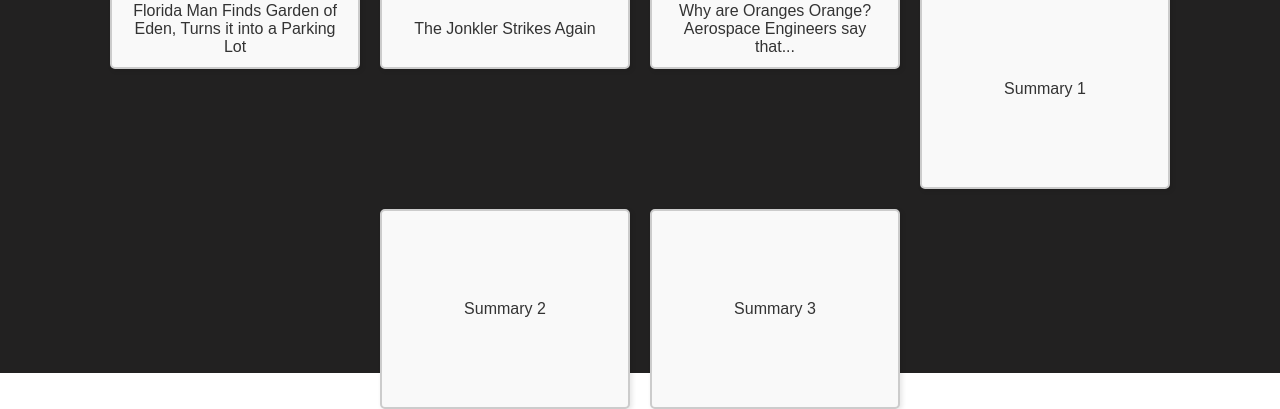
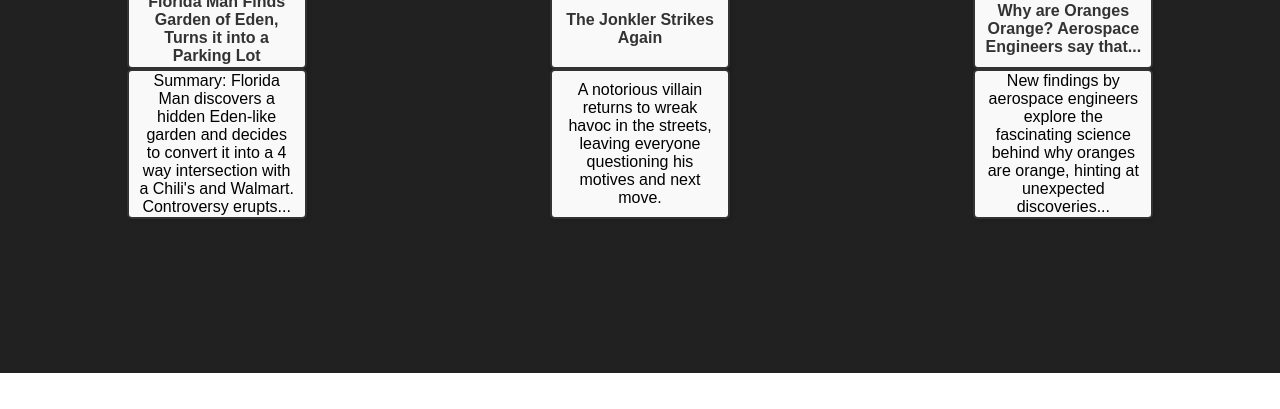
Before and after one commit to JPL45/United-Hacks-V4-NayNayGroup, a plain HTML site: page index.html in a window 1280 px wide. Shown: the part 427-836 px from the top of the page. After the commit the page ends 800 px from the top, so only its background shows below. Drawn offline with Linux system fonts and the light colour scheme.

Commit message:
Update index.html
Upgraded CSS for displayed articles.

```diff
--- a/index.html
+++ b/index.html
@@ -145,7 +145,7 @@
             transform: translateY(25px);
         }
 
-        /* Styling for configurable text boxes (headers and summaries) */
+        /* Styling for conjoined text boxes (headers and summaries) */
         .text-box-container {
             display: flex;
             justify-content: center;
@@ -154,10 +154,31 @@
             margin-top: 30px;
         }
 
-        .configurable-header {
-            width: 250px; /* Small size for header boxes */
-            height: 80px; /* Height of header box */
-            border: 2px solid #ccc;
+       /* Styling for conjoined text boxes (headers and summaries) */
+.text-box-container {
+    display: flex;
+    justify-content: center;
+    gap: 20px;
+    flex-wrap: wrap; /* Allow boxes to wrap if necessary */
+    margin-top: 30px;
+    justify-content: space-around; /* Distribute boxes evenly */
+}
+
+/* Styling for conjoined text boxes (headers and summaries) */
+.text-box-container {
+    display: flex;
+    justify-content: center;
+    gap: 30px;  /* Increase gap for spacing */
+    flex-wrap: wrap; /* Allow boxes to wrap if necessary */
+    margin-top: 30px;
+    justify-content: space-around; /* Distribute boxes evenly */
+}
+
+/* Styling for header boxes */
+.conjoined-header {
+    width: 180px; /* Smaller size for fitting side by side */
+    height: 80px;
+    border: 2px solid #333; /* Dark border to make it visible */
     border-radius: 5px;
     padding: 10px;
     font-size: 16px;
@@ -168,12 +189,16 @@
     align-items: center;
     justify-content: center;
     color: #333;
+    word-wrap: break-word;
+    overflow-wrap: break-word;
+    text-align: center;  /* Center text in box */
 }
 
-        .configurable-summary {
-            width: 250px; /* Larger size for summary boxes */
-            height: 200px; /* Height of summary box */
-            border: 2px solid #ccc;
+/* Styling for summary boxes */
+.conjoined-summary {
+    width: 180px; /* Smaller size for fitting side by side */
+    height: 150px;
+    border: 2px solid #333; /* Dark border to make it visible */
     border-radius: 5px;
     padding: 10px;
     font-size: 16px;
@@ -183,7 +208,28 @@
     display: flex;
     align-items: center;
     justify-content: center;
-            color: #333;
+    color: #000;
+    word-wrap: break-word;
+    overflow-wrap: break-word;
+    text-align: center;  /* Center text in box */
+}
+
+
+.conjoined-header:hover{
+    background-color: #f0f0f0;
+    box-shadow: 4px 4px 5px rgba(0, 0, 0, 0.2);
+    transform: translate(-2px, -2px);
+    cursor: pointer;
+}
+
+        /* Hover and Focus effects */
+        .conjoined-box:hover {
+            box-shadow: 4px 4px 0 #000;
+            transform: translate(-4px, -4px);
+        }
+
+        .conjoined-box:focus-visible {
+            outline-offset: 1px;
         }
 
     </style>
@@ -214,17 +260,20 @@
         </div>
         <h1 id="rtitle">Recent Topics</h1>
 
-        <!-- Text boxes for mini news articles (Headers and Summaries) -->
+        <!-- Text boxes for mini news articles (Conjoined Header and Summary) -->
         <div class="text-box-container">
-            <!-- Non-interactive boxes for headers -->
-            <div class="configurable-header">Florida Man Finds Garden of Eden, Turns it into a Parking Lot</div>
-            <div class="configurable-header">The Jonkler Strikes Again</div>
-            <div class="configurable-header">Why are Oranges Orange? Aerospace Engineers say that...</div>
-
-            <!-- Non-interactive boxes for summaries -->
-            <div class="configurable-summary">Summary 1</div>
-            <div class="configurable-summary">Summary 2</div>
-            <div class="configurable-summary">Summary 3</div>
+            <div class="conjoined-box">
+                <div class="conjoined-header"><b>Florida Man Finds Garden of Eden, Turns it into a Parking Lot</b></div>
+                <div class="conjoined-summary">Summary: Florida Man discovers a hidden Eden-like garden and decides to convert it into a 4 way intersection with a Chili's and Walmart. Controversy erupts...</div>
+            </div>
+            <div class="conjoined-box">
+                <div class="conjoined-header"><b>The Jonkler Strikes Again</b></div>
+                <div class="conjoined-summary">A notorious villain returns to wreak havoc in the streets, leaving everyone questioning his motives and next move.</div>
+            </div>
+            <div class="conjoined-box">
+                <div class="conjoined-header"><b>Why are Oranges Orange? Aerospace Engineers say that...</b></div>
+                <div class="conjoined-summary">New findings by aerospace engineers explore the fascinating science behind why oranges are orange, hinting at unexpected discoveries...</div>
+            </div>
         </div>
     </div>
 
```
Lines whose indentation alone changed are shown as unchanged.
